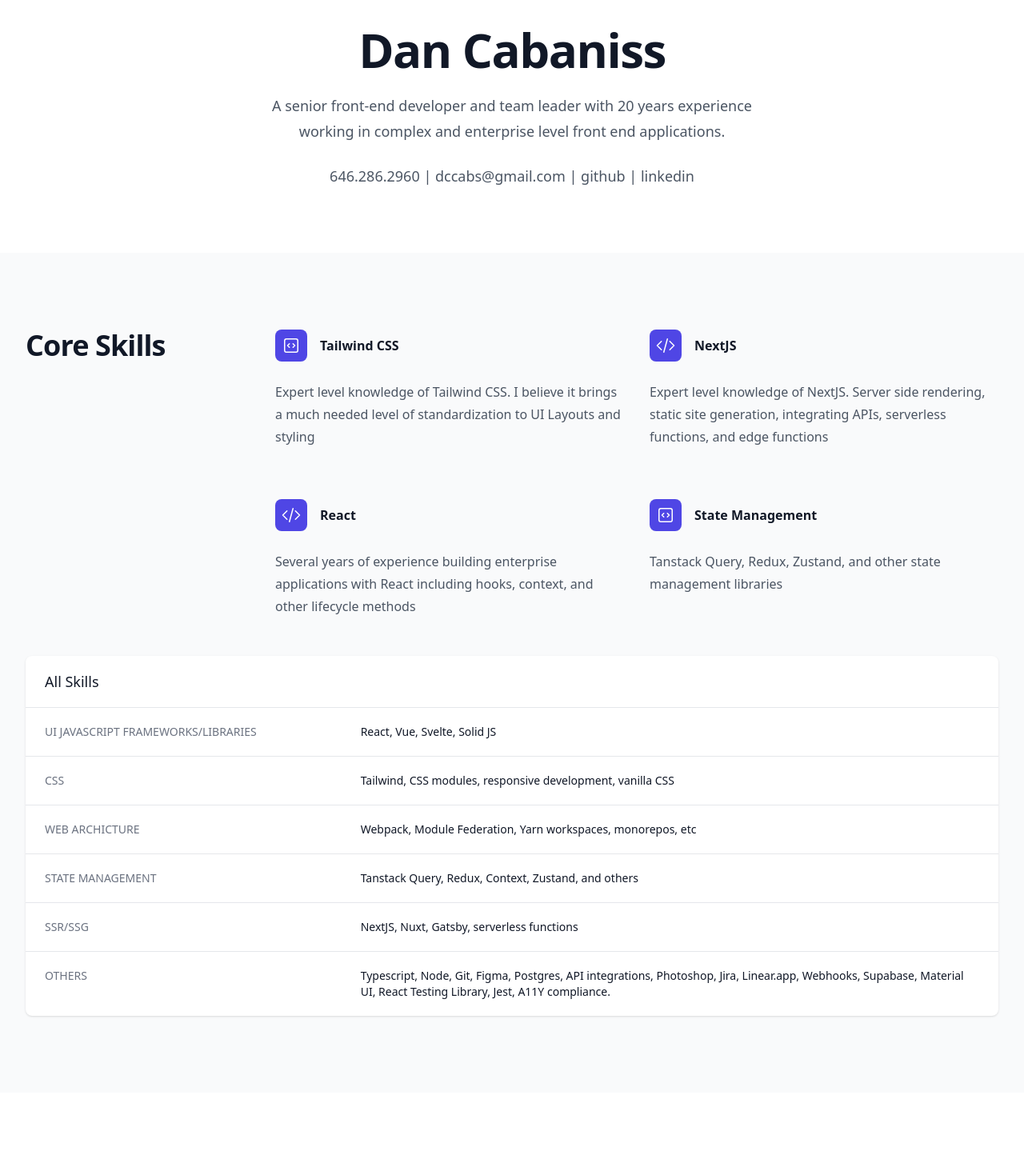
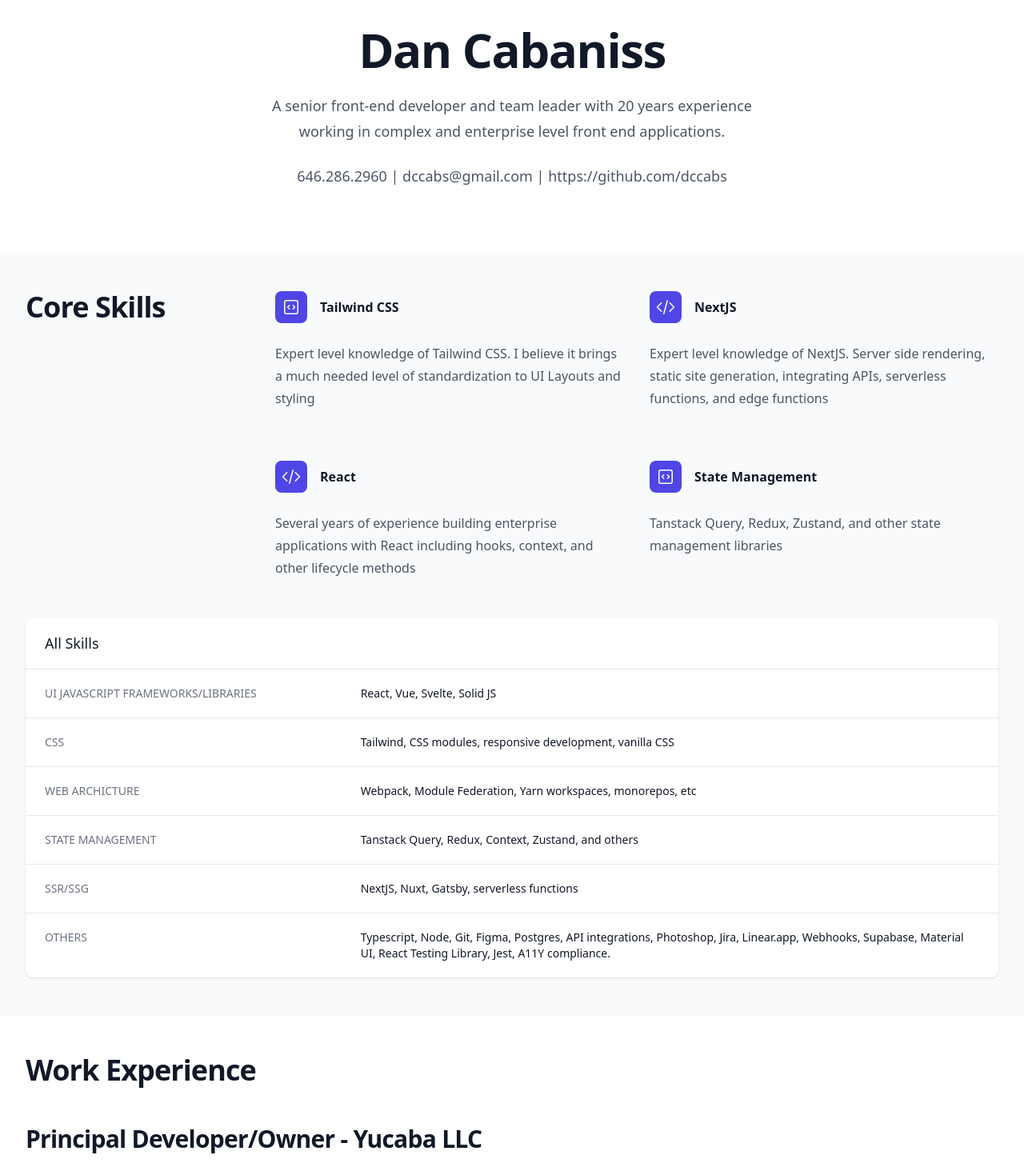
Before and after one commit to dccabs/dan-resume, a Next.js app: page / in a window 1280 px wide. Shown: the top 1454 px of the page at 80% size. Built offline with nearby package versions, Linux system fonts and the light colour scheme.

Commit message:
print version

```diff
--- a/app/components/Header/index.tsx
+++ b/app/components/Header/index.tsx
@@ -15,7 +15,7 @@ const Header = (props: HeaderProps) => {
                 <p className="mt-6 text-lg leading-8 text-gray-600">
                     {description}
                 </p>
-                <p className="mt-6 text-lg leading-8 text-gray-600">646.286.2960 | dccabs@gmail.com | <Link href="https://github.com/dccabs">github</Link> | <Link href="https://www.linkedin.com/in/dan-cabaniss-b7b1006/">linkedin</Link></p>
+                <p className="mt-6 text-lg leading-8 text-gray-600">646.286.2960 | dccabs@gmail.com | https://github.com/dccabs</p>
             </div>
         </div>
     )
--- a/app/components/WorkExperience/index.tsx
+++ b/app/components/WorkExperience/index.tsx
@@ -154,7 +154,7 @@ const companies = [
 export default function Example() {
     return (
         <div className="mx-auto max-w-7xl px-6 lg:px-8 mt-12">
-            <h2 className="text-3xl font-bold tracking-tight text-gray-900 sm:text-4xl py-12">Work Experience</h2>
+            <h2 className="text-3xl font-bold tracking-tight text-gray-900 sm:text-4xl">Work Experience</h2>
             {companies.map((company, index) => {
                 return (
                     <div key={`company-${index}`}>
--- a/app/page.tsx
+++ b/app/page.tsx
@@ -20,7 +20,7 @@ export default function Home() {
             title="Dan Cabaniss"
             description="A senior front-end developer and team leader with 20 years experience working in complex and enterprise level front end applications."
         />
-        <div className="bg-gray-50 py-12 md:py-24 my-12">
+        <div className="bg-gray-50 py-12 md:py-12 my-12">
             <FeatureSkills
                 title="Core Skills"
             />
@@ -29,7 +29,7 @@ export default function Home() {
         <div>
             <WorkExperience />
         </div>
-        <div className="bg-gray-50 py-12 md:py-24 my-12">
+        <div className="bg-gray-50 py-12 md:py-12">
             <Education />
         </div>
     </main>
```
